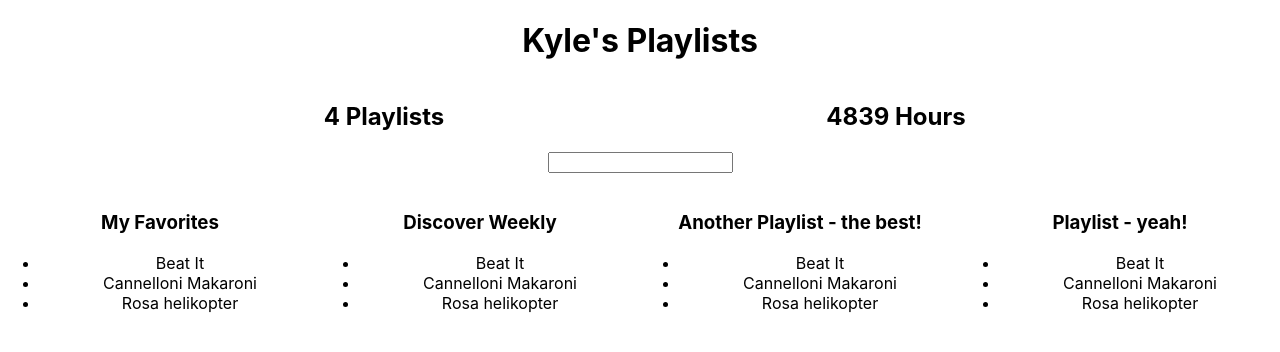
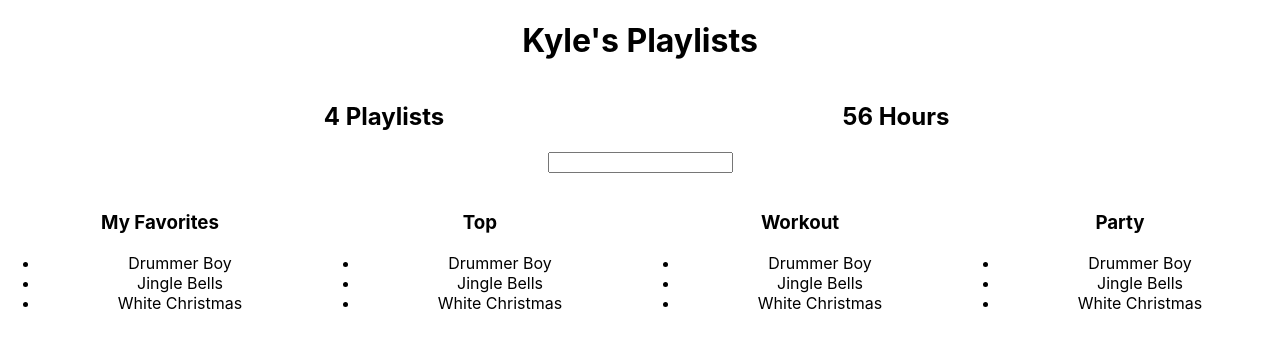
Before and after one commit to Kllicks/better-playlists, a React (Create React App) app: page / in a window 1280 px wide. Shown: the top 352 px of the page. Built offline with nearby package versions, Linux system fonts and the light colour scheme.

Commit message:
adds last fixed state before fetching real Spotify data

```diff
--- a/package.json
+++ b/package.json
@@ -3,6 +3,7 @@
   "version": "0.1.0",
   "private": true,
   "dependencies": {
+    "query-string": "^6.2.0",
     "react": "^16.6.3",
     "react-dom": "^16.6.3",
     "react-scripts": "2.1.1"
--- a/src/App.js
+++ b/src/App.js
@@ -1,5 +1,6 @@
 import React, { Component } from 'react';
 import './App.css';
+import queryString from'query-string';
 
 let fakeServerData = {
 	user: {
@@ -8,35 +9,35 @@ let fakeServerData = {
 			{
 				name: 'My Favorites',
 				songs: [
-					{name: 'Beat It', duration: 1345} ,
-					{name: 'Cannelloni Makaroni', duration: 1236},
-					{name: 'Rosa helikopter', duration: 70000}
+					{name: 'Drummer Boy', duration: 120} ,
+					{name: 'Jingle Bells', duration: 240},
+					{name: 'White Christmas', duration: 480}
 				]
 			},
 			{
-				name: 'Discover Weekly',
+				name: 'Top',
 				songs: [
-					{name: 'Beat It', duration: 1345} ,
-					{name: 'Cannelloni Makaroni', duration: 1236},
-					{name: 'Rosa helikopter', duration: 70000}
+					{name: 'Drummer Boy', duration: 120} ,
+					{name: 'Jingle Bells', duration: 240},
+					{name: 'White Christmas', duration: 480}
 				]
 			},
 			{
-				name: 'Another Playlist - the best!',
+				name: 'Workout',
 				songs: [
-					{name: 'Beat It', duration: 1345} ,
-					{name: 'Cannelloni Makaroni', duration: 1236},
-					{name: 'Rosa helikopter', duration: 70000}
+					{name: 'Drummer Boy', duration: 120} ,
+					{name: 'Jingle Bells', duration: 240},
+					{name: 'White Christmas', duration: 480}
 				]
 			},
 			{
-				name: 'Playlist - yeah!',
+				name: 'Party',
 				songs: [
-					{name: 'Beat It', duration: 1345} ,
-					{name: 'Cannelloni Makaroni', duration: 1236},
-					{name: 'Rosa helikopter', duration: 70000}
+					{name: 'Drummer Boy', duration: 120} ,
+					{name: 'Jingle Bells', duration: 240},
+					{name: 'White Christmas', duration: 480}
 				]
-			},
+			}
 		]
 	}
 };
@@ -108,10 +109,17 @@ class App extends Component {
 	}
 
 	componentDidMount() {
+		// let parsed = queryString.parse(window.location.search);
+		// console.log(parsed);
+		// let accessToken = parsed.access_token;
+		// console.log(accessToken);
+
+		// fetch('https://api.spotify.com/v1/me', {
+		// 	headers : {'Authorization' : 'Bearer' + accessToken}
+		// }).then(response => response.json())
+
 		setTimeout(() => {
-			this.setState({
-				serverData: fakeServerData
-			});
+			this.setState({serverData : fakeServerData});
 		}, 1000);
 	}
 
@@ -135,7 +143,10 @@ class App extends Component {
 							return <Playlist playlist={playlist}/>
 						})
 					}
-				</div> : <h1>Loading...</h1>
+				</div> :
+					<h1>Loading...</h1>
+					// <button onClick={() => window.location = 'http://localhost:8888/login'}
+					// style={{padding: '20px', 'fontSize': '50px'}}>Sign in with Spotify</button>
 				}
 			</div>
 		);
```
Also changed, not shown: 1 other file (tests, documents, lock files or other folders).
